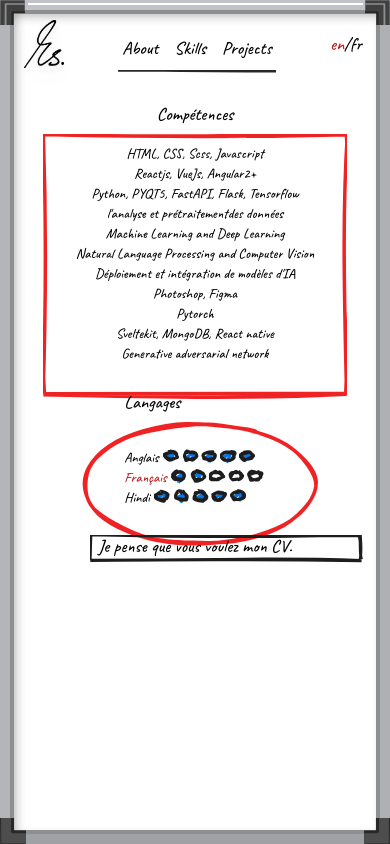
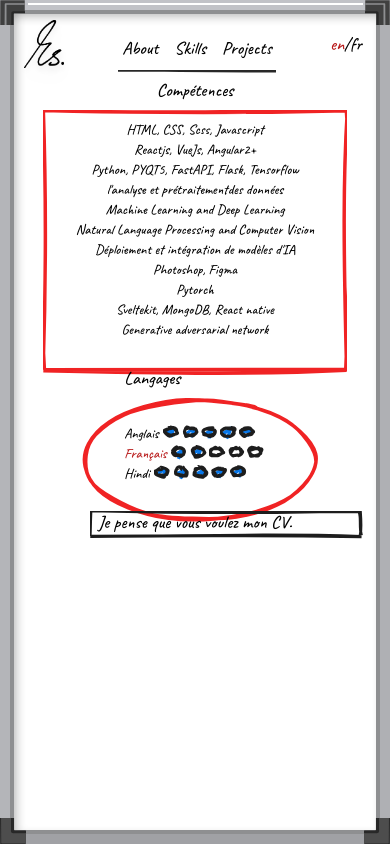
Before and after one commit to solankiRahulFr/rs-portfolio-2024, a SvelteKit app: page /fr/competences in a window 390 px wide. Built offline with nearby package versions, Linux system fonts and the light colour scheme.

Commit message:
lets check

```diff
--- a/src/routes/fr/competences/+page.svelte
+++ b/src/routes/fr/competences/+page.svelte
@@ -31,7 +31,7 @@
         else if (windowWidth<365) {sizeBracket1 = 90; sizeBracket2=50}
 </script>
 
-<div class="flex justify-center items-center lg:gap-4 xl:mx-0 lg:mt-20 mt-8 gap-2 xxs:gap-2 xs:mx-5 xxs:mx-4 xxs:mt-4 s-688:flex-col s-688:mx-10 xxs:mx-14">
+<div class="flex justify-center items-center lg:gap-4 xl:mx-0 lg:mt-20 mt-2 gap-2 xxs:gap-2 xs:mx-5 xxs:mx-4 xxs:mt-4 s-688:flex-col s-688:mx-10 xxs:mx-14">
 
     <div class="h-full flex flex-col justify-center items-center lg:w-2/5 xl:w-1/4 s-688:w-11/12 ">
         <h1 class="h3 mb-4 text-3xl xs:text-lg xxs:text-sm">Compétences</h1>
```
